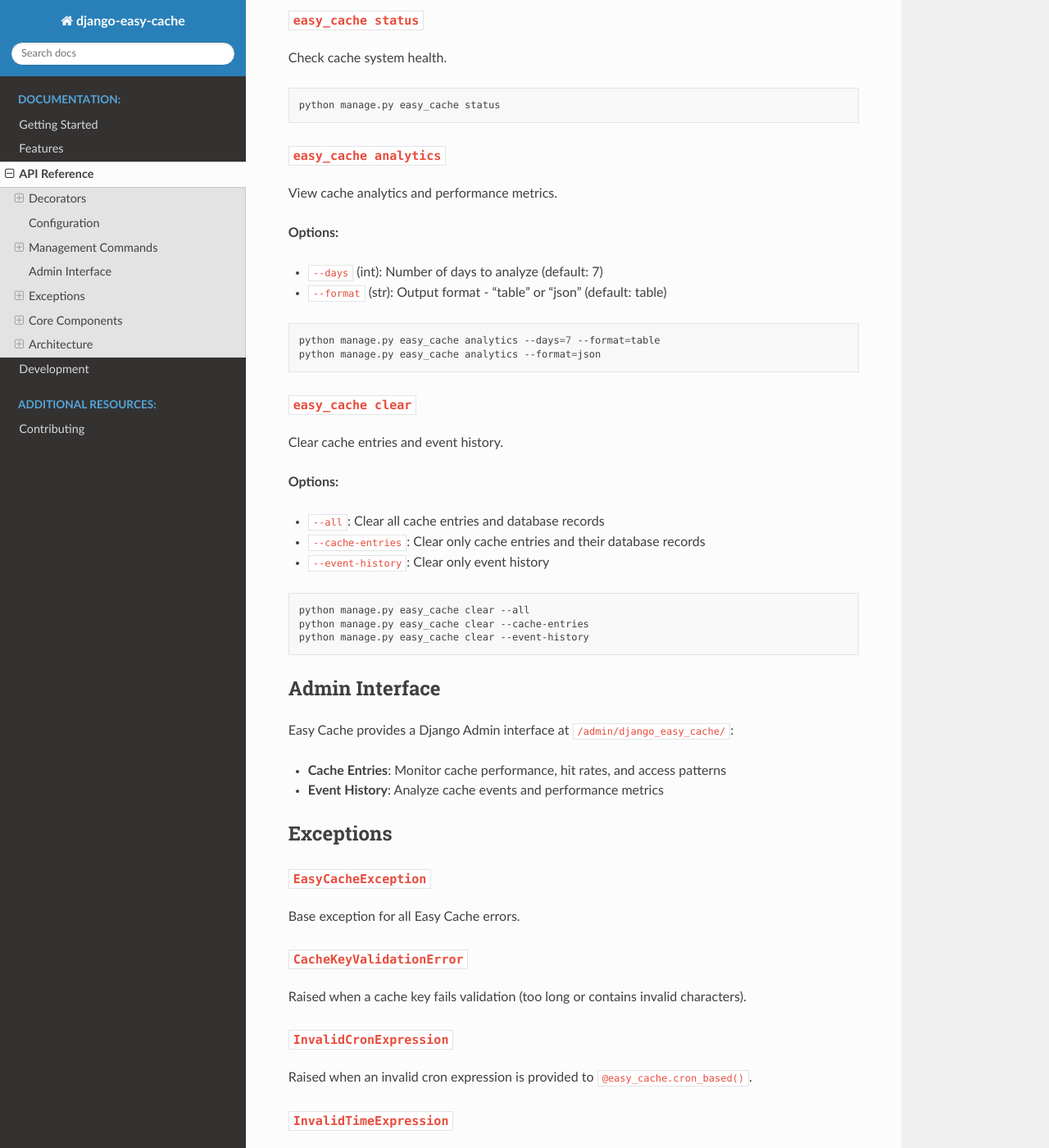
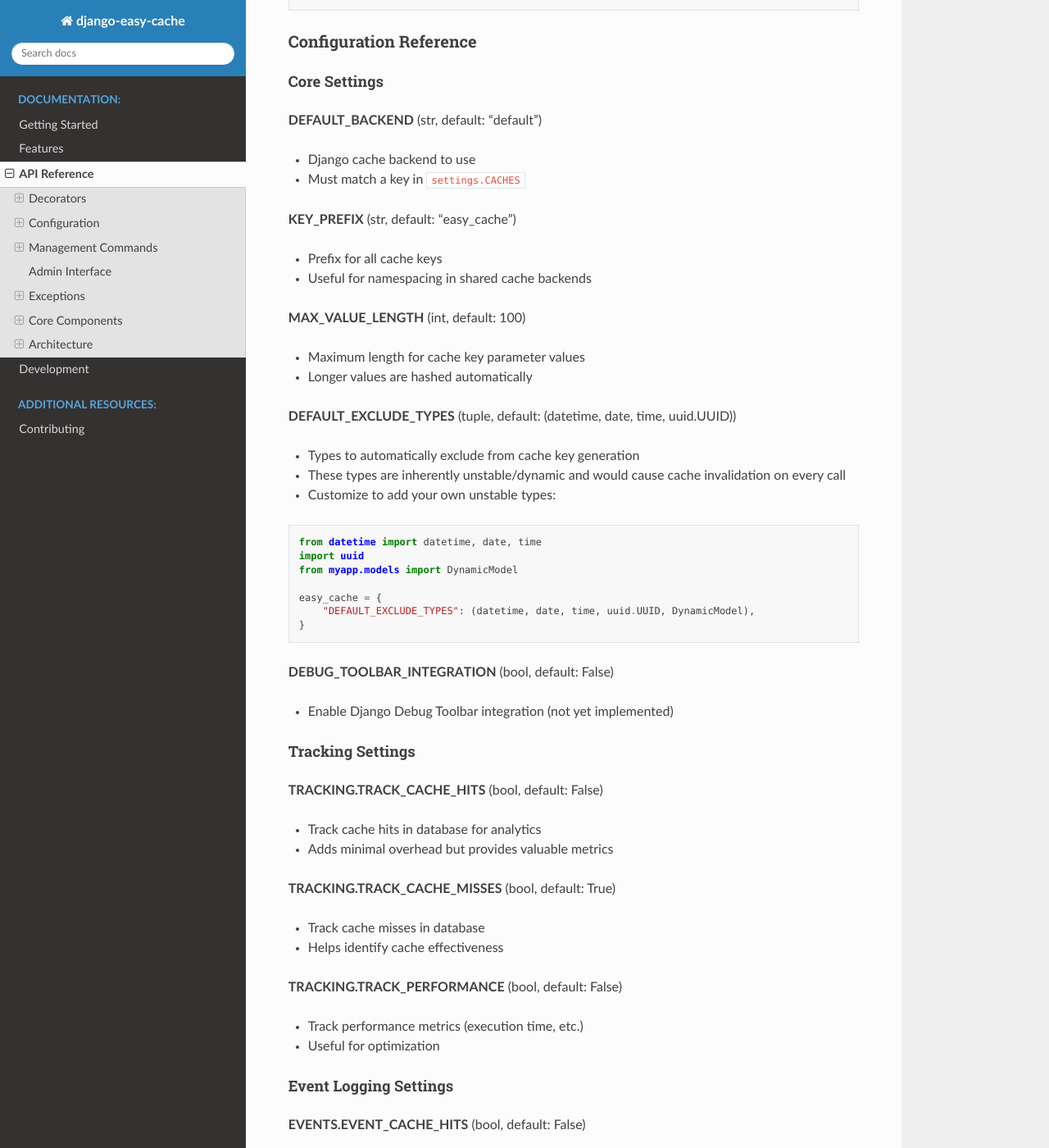
Before and after one commit to pbergen/django-easy-cache, a Sphinx documentation site: the page built from docs/api-reference.md, in a window 1280 px wide and 1400 px high, scrolled down 1373 px. Shown: the whole window at 82% size. Built offline with Sphinx 7.4.7 and the Read the Docs theme 3.1.0, drawn with Linux system fonts in a browser that asks for light colours; some of the changed text lies outside the part shown.

Commit message:
docs: document DEFAULT_EXCLUDE_TYPES configuration
Added comprehensive documentation for the DEFAULT_EXCLUDE_TYPES setting across getting-started guide, API reference, and features documentation. Also updated CHANGELOG to use reStructuredText format for Sphinx compatibility.

Refs: #4

````diff
--- a/docs/api-reference.md
+++ b/docs/api-reference.md
@@ -35,10 +35,15 @@
 Configure Easy Cache in your `settings.py`:
 
 ```python
+from datetime import datetime, date, time
+import uuid
+
 easy_cache = {
     "DEFAULT_BACKEND": "default",
     "KEY_PREFIX": "easy_cache",
     "MAX_VALUE_LENGTH": 100,
+    # Types to auto-exclude from cache keys (inherently unstable/dynamic)
+    "DEFAULT_EXCLUDE_TYPES": (datetime, date, time, uuid.UUID),
     "DEBUG_TOOLBAR_INTEGRATION": False,
     "TRACKING": {
         "TRACK_CACHE_HITS": False,
@@ -52,6 +57,66 @@
     },
 }
 ```
+
+### Configuration Reference
+
+#### Core Settings
+
+**DEFAULT_BACKEND** (str, default: "default")
+- Django cache backend to use
+- Must match a key in `settings.CACHES`
+
+**KEY_PREFIX** (str, default: "easy_cache")
+- Prefix for all cache keys
+- Useful for namespacing in shared cache backends
+
+**MAX_VALUE_LENGTH** (int, default: 100)
+- Maximum length for cache key parameter values
+- Longer values are hashed automatically
+
+**DEFAULT_EXCLUDE_TYPES** (tuple, default: (datetime, date, time, uuid.UUID))
+- Types to automatically exclude from cache key generation
+- These types are inherently unstable/dynamic and would cause cache invalidation on every call
+- Customize to add your own unstable types:
+
+```python
+from datetime import datetime, date, time
+import uuid
+from myapp.models import DynamicModel
+
+easy_cache = {
+    "DEFAULT_EXCLUDE_TYPES": (datetime, date, time, uuid.UUID, DynamicModel),
+}
+```
+
+**DEBUG_TOOLBAR_INTEGRATION** (bool, default: False)
+- Enable Django Debug Toolbar integration (not yet implemented)
+
+#### Tracking Settings
+
+**TRACKING.TRACK_CACHE_HITS** (bool, default: False)
+- Track cache hits in database for analytics
+- Adds minimal overhead but provides valuable metrics
+
+**TRACKING.TRACK_CACHE_MISSES** (bool, default: True)
+- Track cache misses in database
+- Helps identify cache effectiveness
+
+**TRACKING.TRACK_PERFORMANCE** (bool, default: False)
+- Track performance metrics (execution time, etc.)
+- Useful for optimization
+
+#### Event Logging Settings
+
+**EVENTS.EVENT_CACHE_HITS** (bool, default: False)
+- Log cache hit events to Django logger
+- Useful for debugging
+
+**EVENTS.EVENT_CACHE_MISSES** (bool, default: False)
+- Log cache miss events to Django logger
+
+**EVENTS.EVENT_CACHE_ERRORS** (bool, default: False)
+- Log cache error events to Django logger
 
 ## Management Commands
 
````
Also changed, not shown: CHANGELOG.md (+32 -16 lines), docs/features/index.md (+12 -0 lines), docs/getting-started.md (+19 -0 lines).
